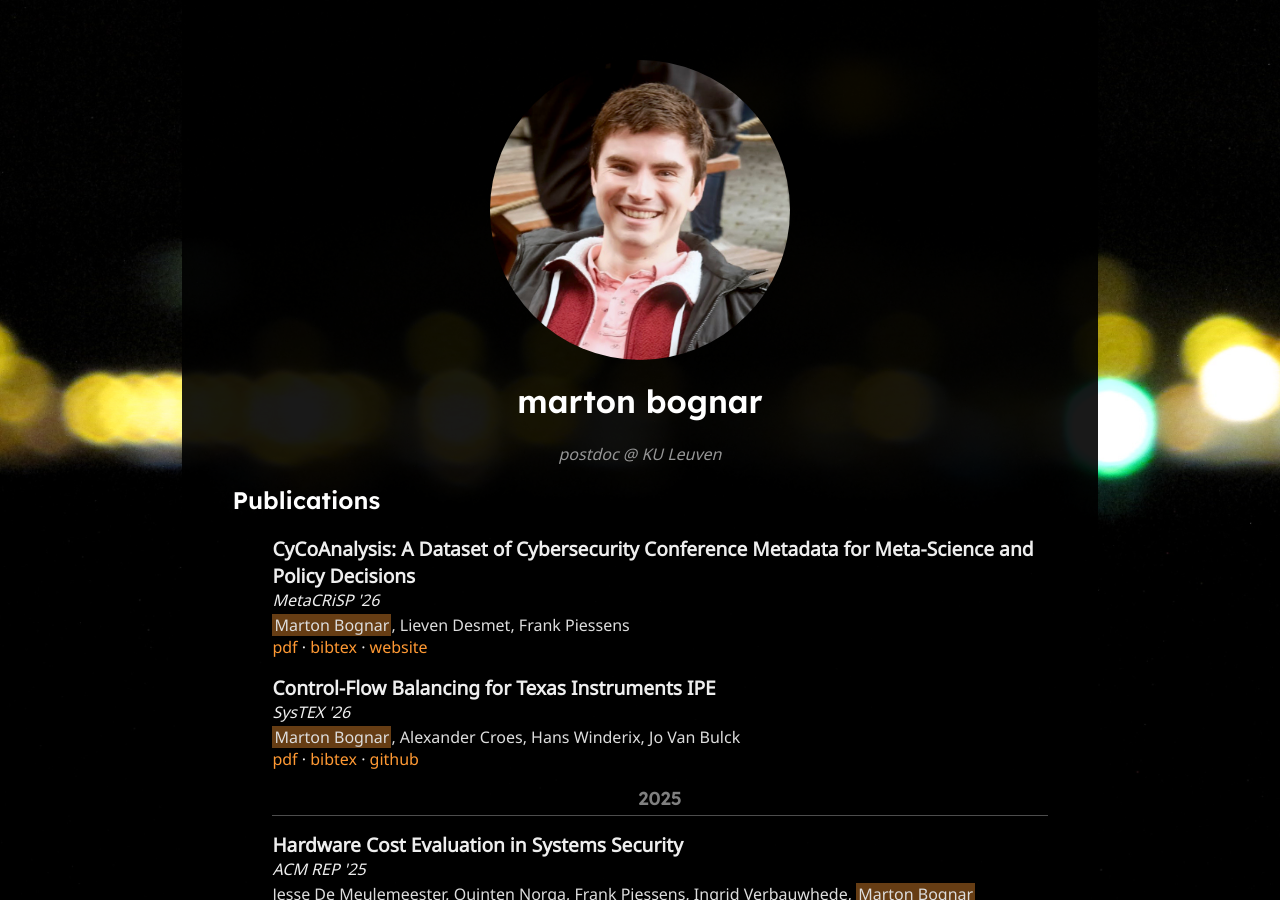
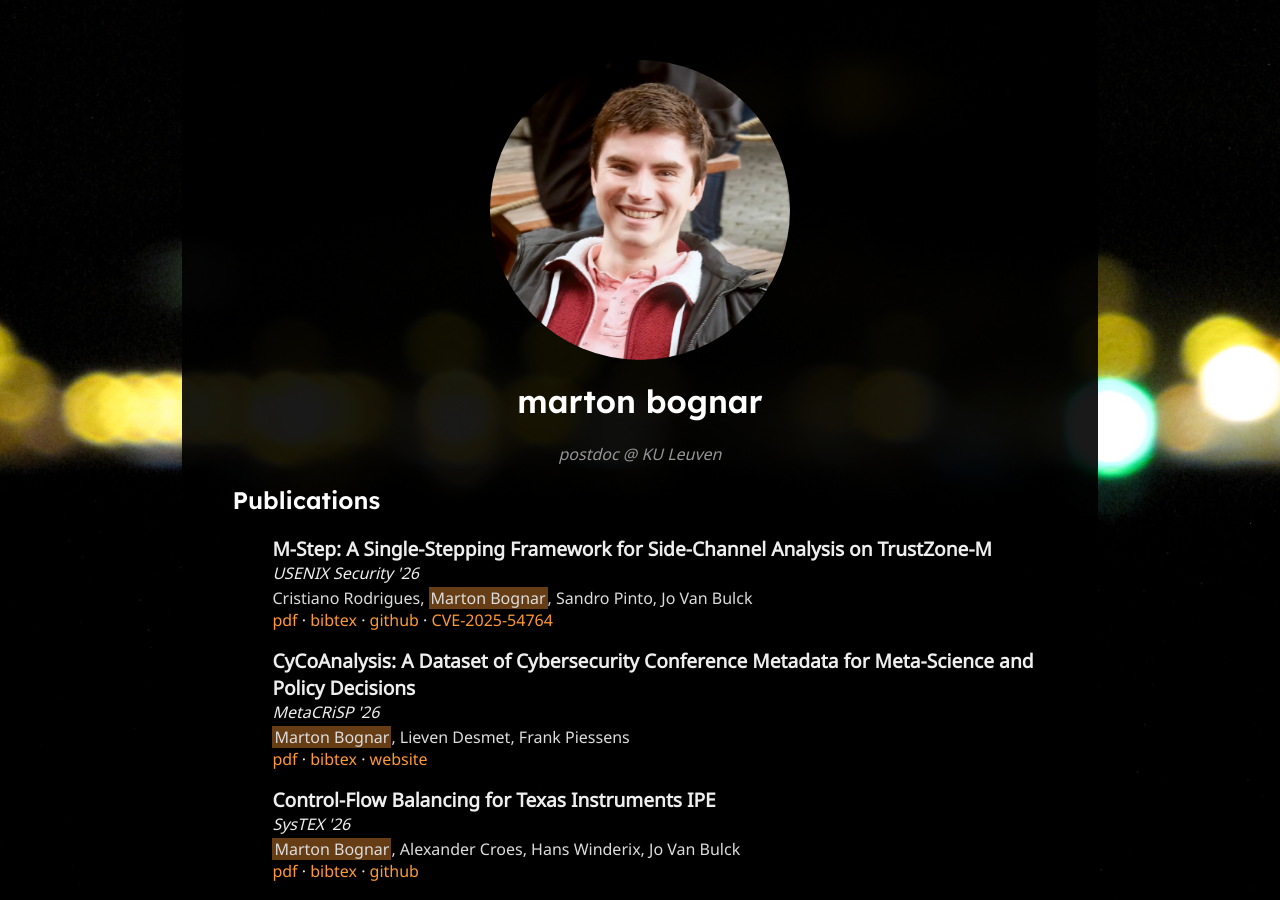
Before and after one commit to martonbognar/martonbognar.github.io, a Jekyll site: the page built from index.html, in a window 1280 px wide and 900 px high. Built offline with Jekyll 4.4.1, drawn with Linux system fonts in a browser that asks for light colours.

Commit message:
Add M-Step paper

```diff
--- a/index.html
+++ b/index.html
@@ -7,6 +7,19 @@ layout: default
 <p>postdoc @ KU Leuven</p>
 <h2>Publications</h2>
 <ul id='publications'>
+  <li>
+    <span class='title'>M-Step: A Single-Stepping Framework for Side-Channel Analysis on TrustZone-M</span>
+    <br>
+    <span class='venue'>USENIX Security '26</span>
+    <br>
+    <span class='authors'>Cristiano Rodrigues, <span class='me'>Marton Bognar</span>, Sandro Pinto, Jo Van Bulck</span>
+    <a href='papers/rodrigues26mstep.pdf'>pdf</a> ·
+    <!-- <a href='#'>dblp</a> · -->
+    <a href='papers/rodrigues26mstep.bib'>bibtex</a> ·
+    <a href='https://github.com/M-Step-Framework/m-step'>github</a> ·
+    <a href='https://mbed-tls.readthedocs.io/en/latest/security-advisories/mbedtls-security-advisory-2025-10-ssbleed-mstep/'>CVE-2025-54764</a>
+  </li>
+
   <li>
     <span class='title'>CyCoAnalysis: A Dataset of Cybersecurity Conference Metadata for Meta-Science and Policy Decisions</span>
     <br>
--- /dev/null
+++ b/papers/rodrigues26mstep.bib
@@ -0,0 +1,6 @@
+@inproceedings{rodrigues26mstep,
+    title     = {{M-Step}: A Single-Stepping Framework for Side-Channel Analysis on {TrustZone-M}},
+    author    = {Rodrigues, Cristiano and Bognar, Marton and Pinto, Sandro and Van Bulck, Jo},
+    booktitle = {35th USENIX Security Symposium (USENIX Security 26)},
+    year      = 2026,
+}
```
Also changed, not shown: 1 other file.
